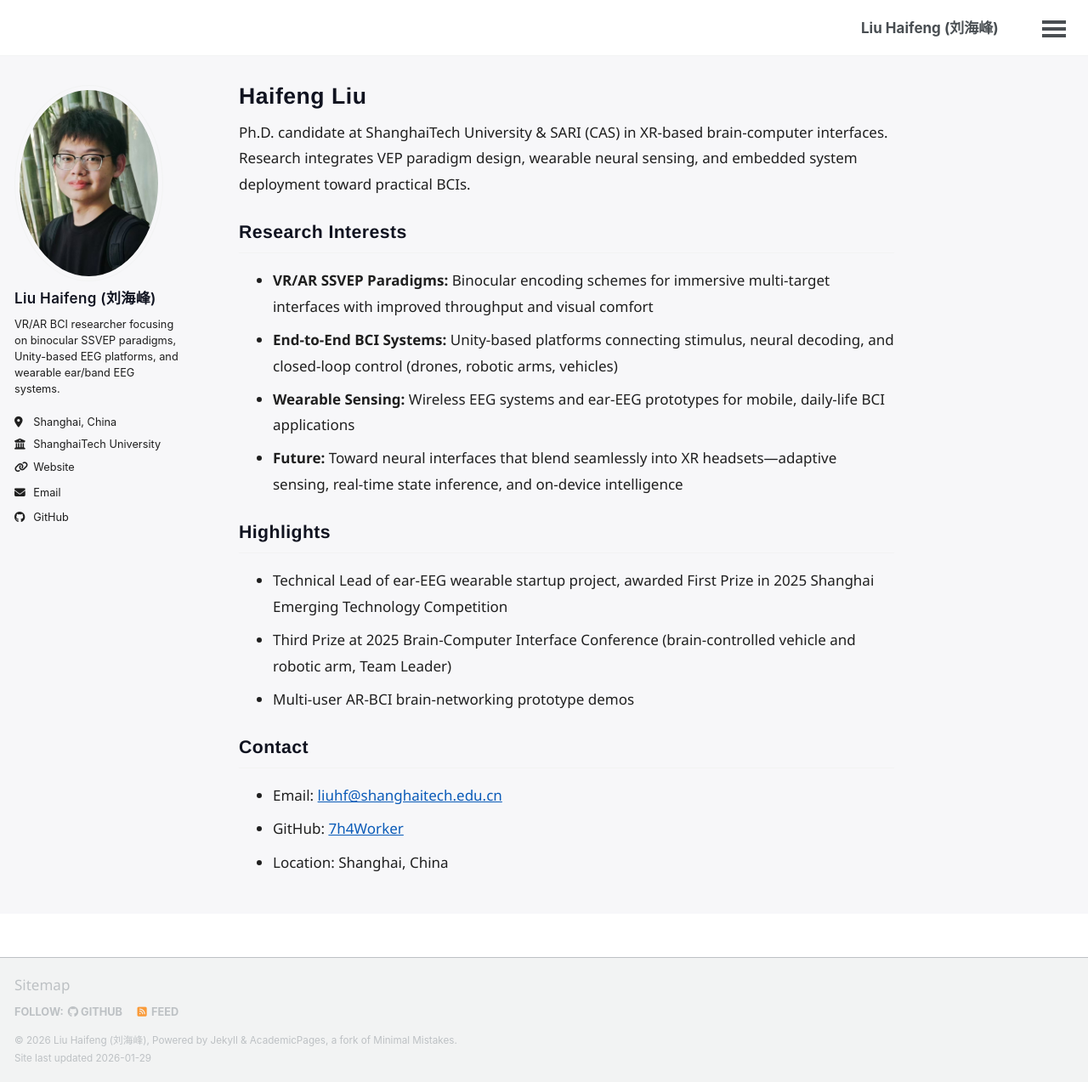
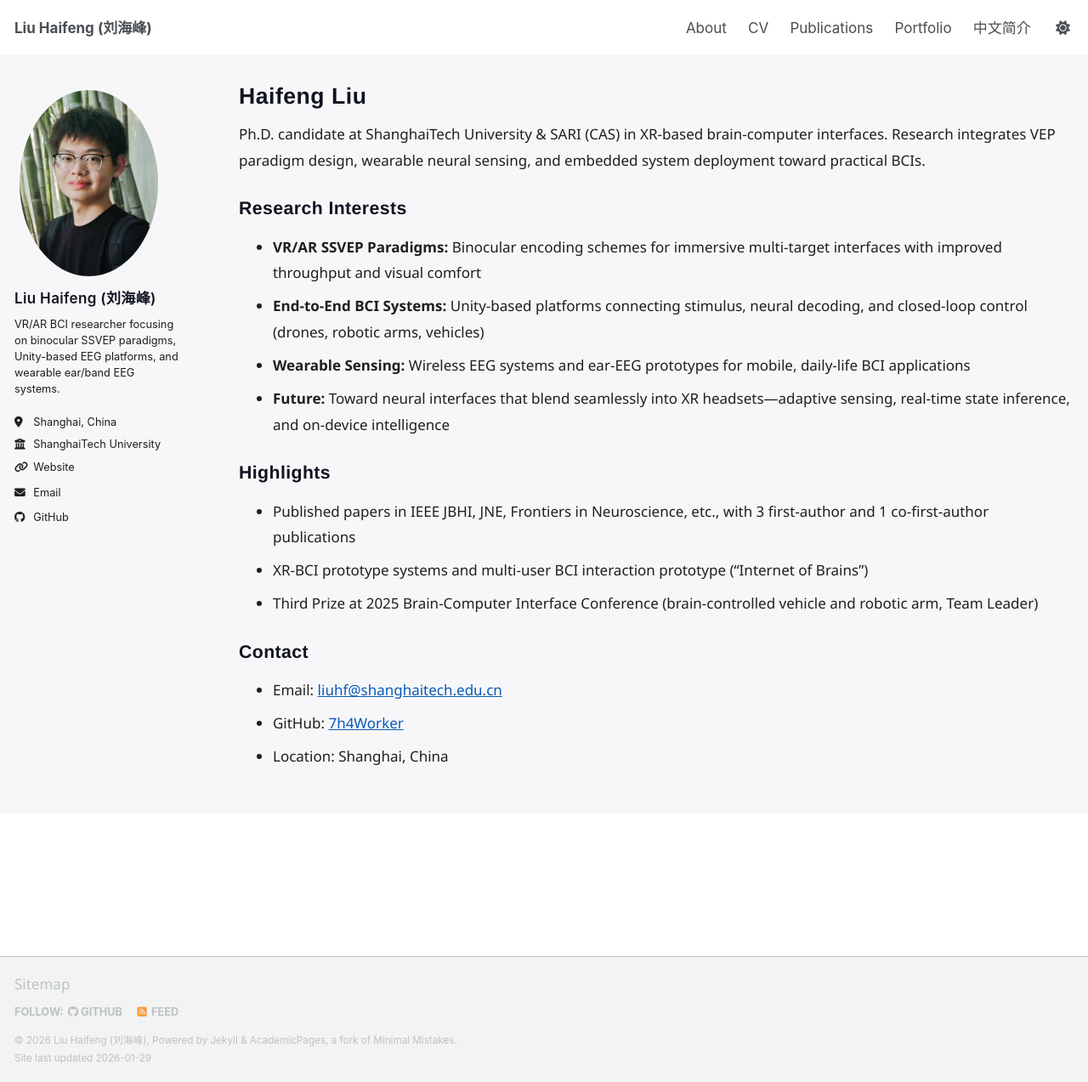
Before and after one commit to 7h4Worker/liuhf1999, a Jekyll site: the page built from _pages/about.md, in a window 1280 px wide and 1273 px high. Shown: the whole window at 85% size. Built offline with Jekyll 4.4.1, drawn with Linux system fonts in a browser that asks for light colours; a script bundle is joined from its source files by our own code; library files that are not in the unit come from our copies.

Commit message:
更新about

```diff
--- a/_includes/masthead.html
+++ b/_includes/masthead.html
@@ -13,7 +13,7 @@
             {% else %}
               {% assign domain = base_path %}
             {% endif %}
-            <li class="masthead__menu-item"><a href="{{ domain }}{{ link.url }}">{{ link.title }}</a></li>
+            <li class="masthead__menu-item persist"><a href="{{ domain }}{{ link.url }}">{{ link.title }}</a></li>
           {% endfor %}
           <li id="theme-toggle" class="masthead__menu-item persist tail">
             <a role="button" aria-labelledby="theme-icon"><i id="theme-icon" class="fa-solid fa-sun" aria-hidden="true" title="toggle theme"></i></a>
--- a/_pages/about.md
+++ b/_pages/about.md
@@ -17,9 +18,9 @@ Ph.D. candidate at ShanghaiTech University & SARI (CAS) in XR-based brain-comput
 - **Future:** Toward neural interfaces that blend seamlessly into XR headsets—adaptive sensing, real-time state inference, and on-device intelligence
 
 ## Highlights
-- Technical Lead of ear-EEG wearable startup project, awarded First Prize in 2025 Shanghai Emerging Technology Competition
+- Published papers in IEEE JBHI, JNE, Frontiers in Neuroscience, etc., with 3 first-author and 1 co-first-author publications
+- XR-BCI prototype systems and multi-user BCI interaction prototype ("Internet of Brains")
 - Third Prize at 2025 Brain-Computer Interface Conference (brain-controlled vehicle and robotic arm, Team Leader)
-- Multi-user AR-BCI brain-networking prototype demos
 
 ## Contact
 - Email: [liuhf@shanghaitech.edu.cn](mailto:liuhf@shanghaitech.edu.cn)
--- a/_sass/layout/_masthead.scss
+++ b/_sass/layout/_masthead.scss
@@ -45,8 +45,6 @@
 }
 
 .masthead__menu {
-  display: flex;
-  justify-content: flex-end;
 
   ul {
     margin: 0;
--- a/_sass/layout/_navigation.scss
+++ b/_sass/layout/_navigation.scss
@@ -190,24 +190,17 @@
   }
 
   button {
-    position: absolute;
-    height: 2.5rem;
-    right: 0;
-    padding: 0 0.5rem;
-    border: 0;
-    outline: none;
-    background-color: var(--global-bg-color);
-    color: #fff;
-    cursor: pointer;
-    z-index: 100;
+    display: none;
   }
 
   .visible-links {
-    display: table;
+    display: flex;
+    align-items: center;
+    width: 100%;
 
     li {
-      display: table-cell;
-      vertical-align: middle;
+      display: block;
+      white-space: nowrap;
 
       &:first-child {
         font-weight: bold;
@@ -216,6 +209,10 @@
         a {
           margin-left: 0;
         }
+      }
+
+      &:nth-child(2) {
+        margin-left: auto;
       }
 
       &:last-child {
```
Also changed, not shown: other parts of _pages/about.md (+1 -0 lines), _pages/profile-zh.md (+2 -2 lines).
